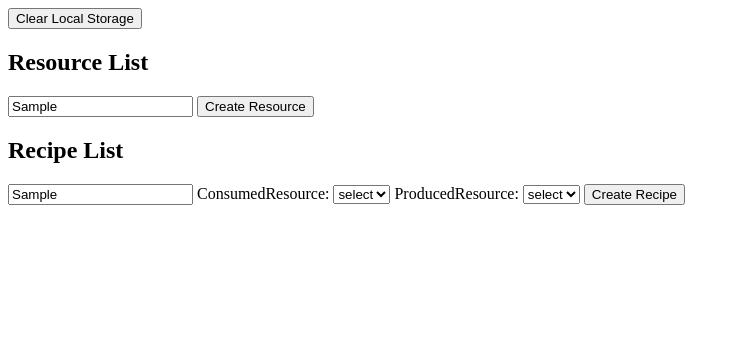
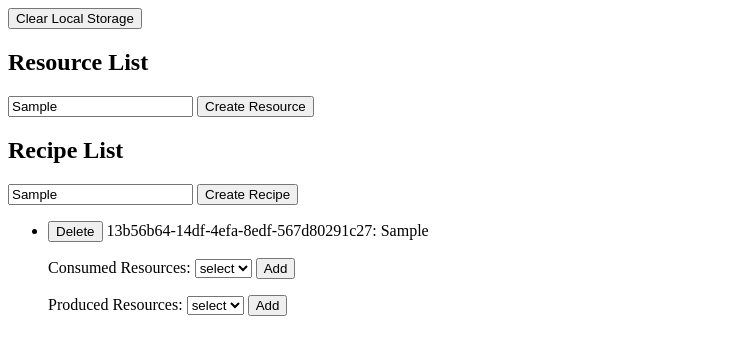
Before and after one commit to isNozo/resource-management-simulator, a SvelteKit app: page / in a window 1280 px wide. Both pictures are taken after typing "Sample", "Sample" into the empty fields and a click on the button "Create Recipe". Shown: the top 354 px of the page, without its empty margins (0-740 px from the left). Built offline with nearby package versions, Linux system fonts and the light colour scheme.

Commit message:
Refactor Recipe Management to Handle Resources Dynamically

```diff
--- a/src/routes/RecipeList.svelte
+++ b/src/routes/RecipeList.svelte
@@ -7,18 +7,13 @@
 
   // Save the recipe with the text input to local storage
   function handleSaveRecipe() {
-    const consumedResource = $resources.find(r => r.id === selectedConsumedResource);
-    const producedResource = $resources.find(r => r.id === selectedProducedResource);
-    if (!consumedResource || !producedResource) {
-      return;
-    }
     $recipes.push({
       id: crypto.randomUUID(),
       name: inputNameRecipe,
-      consumedResources: [consumedResource],
-      producedResources: [producedResource],
+      consumedResources: [],
+      producedResources: [],
     });
-      $recipes = $recipes;
+    $recipes = $recipes;
   }
 
   // Delete the recipe
@@ -26,32 +21,96 @@
     $recipes = $recipes.filter(($recipe) => $recipe.id !== id);
     $recipes = $recipes;
   }
+
+  // Add the consumed resource
+  function handleAddConsumedResource(recipeId: string, resourceId: string) {
+    let recipe = $recipes.find((recipe) => recipe.id === recipeId);
+    if (recipe) {
+      let resource = $resources.find((resource) => resource.id === resourceId);
+      if (resource) {
+        recipe.consumedResources.push(resource);
+      }
+    }
+    $recipes = $recipes;
+  }
+
+  // Delete the consumed resource
+  function handleDeleteConsumedResource(recipeId: string, resourceId: string) {
+    let recipe = $recipes.find((recipe) => recipe.id === recipeId);
+    if (recipe) {
+      recipe.consumedResources = recipe.consumedResources.filter(($resource) => $resource.id !== resourceId);
+    }
+    $recipes = $recipes;
+  }
+
+  // Add the produced resource
+  function handleAddProducedResource(recipeId: string, resourceId: string) {
+    let recipe = $recipes.find((recipe) => recipe.id === recipeId);
+    if (recipe) {
+      let resource = $resources.find((resource) => resource.id === resourceId);
+      if (resource) {
+        recipe.producedResources.push(resource);
+      }
+    }
+    $recipes = $recipes;
+  }
+
+  // Delete the produced resource
+  function handleDeleteProducedResource(recipeId: string, resourceId: string) {
+    let recipe = $recipes.find((recipe) => recipe.id === recipeId);
+    if (recipe) {
+      recipe.producedResources = recipe.producedResources.filter(($resource) => $resource.id !== resourceId);
+    }
+    $recipes = $recipes;
+  }
 </script>
 
 <h2>Recipe List</h2>
 <input type="text" bind:value={inputNameRecipe} placeholder="Recipe Name" />
-<label for="consumedResource">ConsumedResource:</label>
-<select id="consumedResource" bind:value={selectedConsumedResource}>
-  <option value="">select</option>
-  {#each $resources as resource}
-    <option value={resource.id}>{resource.name}</option>
-  {/each}
-</select>
-<label for="producedResource">ProducedResource:</label>
-<select id="producedResource" bind:value={selectedProducedResource}>
-  <option value="">select</option>
-  {#each $resources as resource}
-    <option value={resource.id}>{resource.name}</option>
-  {/each}
-</select>
 <button on:click={handleSaveRecipe}>Create Recipe</button>
 <ul>
   {#each $recipes as recipe}
     <li>
       <button on:click={() => handleDeleteRecipe(recipe.id)}>Delete</button>
       {recipe.id}: {recipe.name}
-      <p>Consumed Resources: {#each recipe.consumedResources as resource}{resource.name}{/each}</p>
-      <p>Produced Resources: {#each recipe.producedResources as resource}{resource.name}{/each}</p>
+
+      <p>
+        Consumed Resources:
+        <select bind:value={selectedConsumedResource}>
+          <option value="">select</option>
+          {#each $resources as resource}
+            <option value={resource.id}>{resource.name}</option>
+          {/each}
+        </select>
+        <button on:click={() => handleAddConsumedResource(recipe.id, selectedConsumedResource)}>Add</button>
+      </p>
+      <ul>
+        {#each recipe.consumedResources as resource}
+          <li>
+            <button on:click={() => handleDeleteConsumedResource(recipe.id, resource.id)}>Delete</button>
+            {resource.name}
+          </li>
+        {/each}
+      </ul>
+
+      <p>
+        Produced Resources:
+        <select bind:value={selectedProducedResource}>
+          <option value="">select</option>
+          {#each $resources as resource}
+            <option value={resource.id}>{resource.name}</option>
+          {/each}
+        </select>
+        <button on:click={() => handleAddProducedResource(recipe.id, selectedProducedResource)}>Add</button>
+      </p>
+      <ul>
+        {#each recipe.producedResources as resource}
+          <li>
+            <button on:click={() => handleDeleteProducedResource(recipe.id, resource.id)}>Delete</button>
+            {resource.name}
+          </li>
+        {/each}
+      </ul>
     </li>
   {/each}
 </ul>
```
